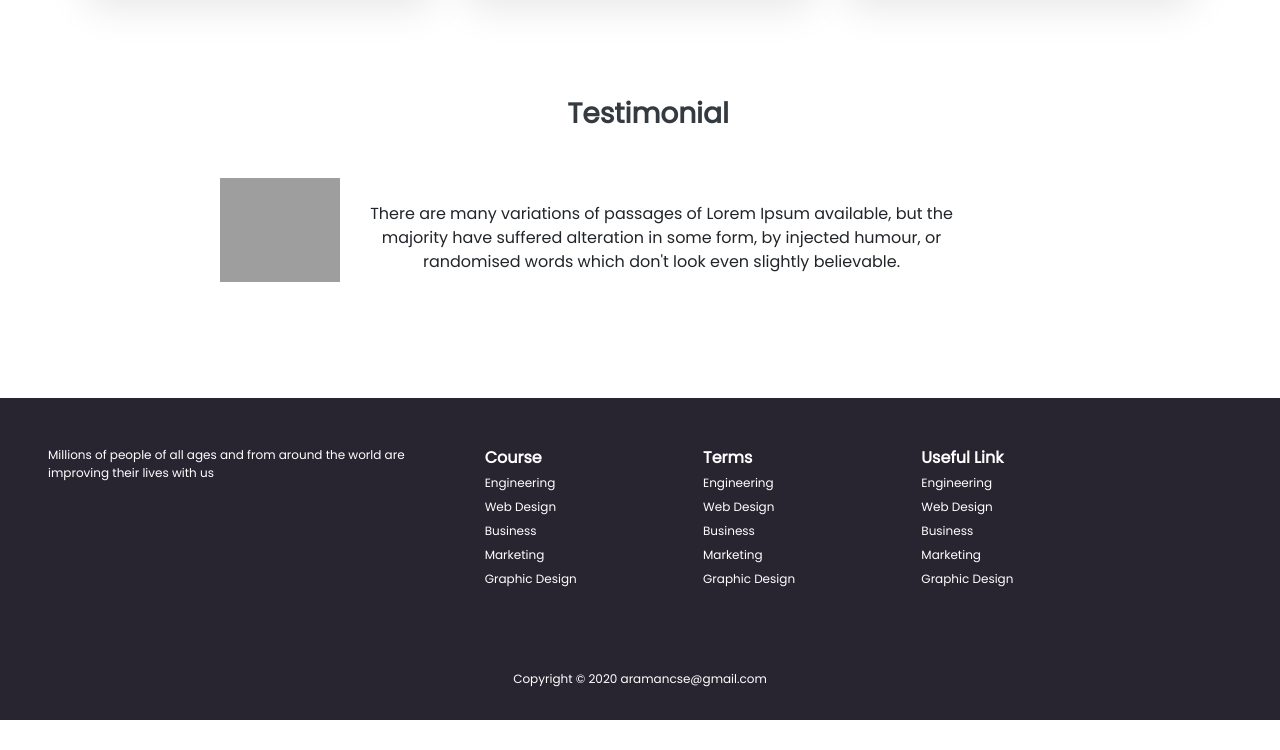
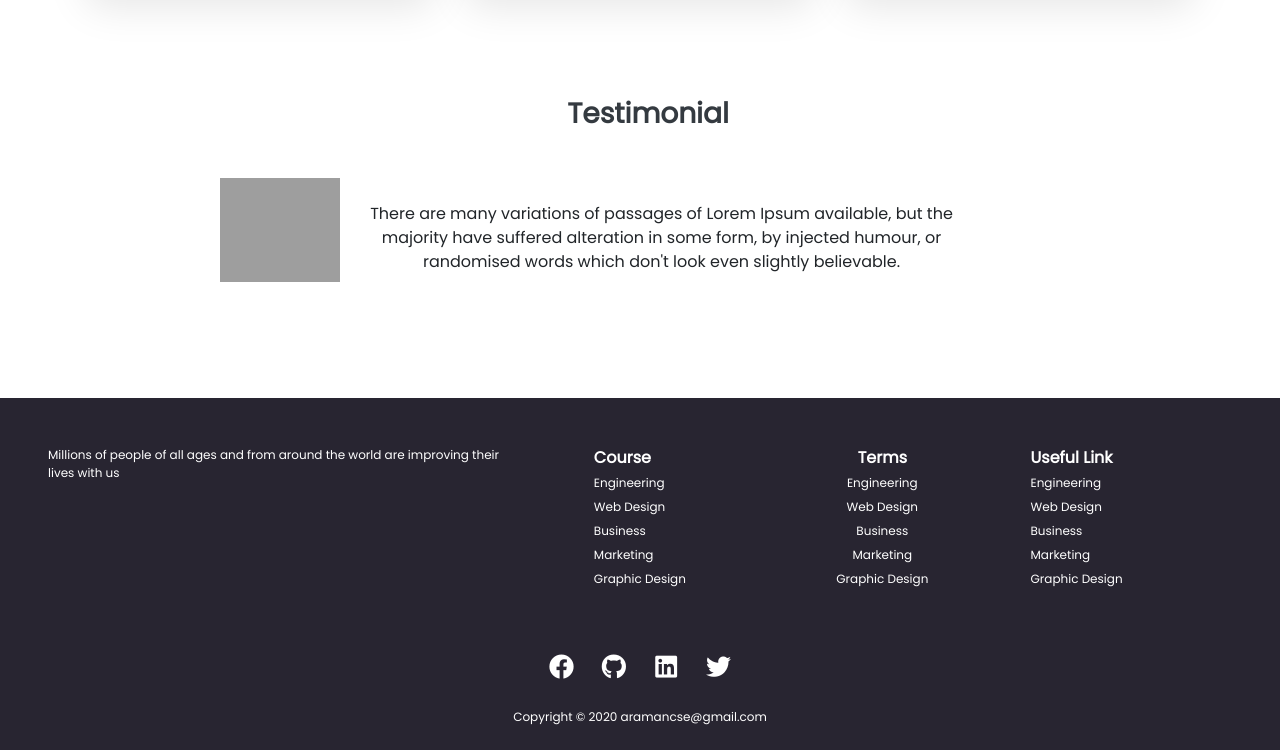
Before and after one commit to Araman99/E-School, a plain HTML site: page index.html in a window 1280 px wide. Shown: the part 1380-2130 px from the top of the page. Before the commit the page ends 2100 px from the top, so only its background shows below. Drawn offline with nearby package versions, Linux system fonts and the light colour scheme; grey boxes are pictures that could not be loaded.

Commit message:
fix some problem

```diff
--- a/css/style.css
+++ b/css/style.css
@@ -1,4 +1,4 @@
-/* body */
+/* body start*/
 *{
     margin: 0;
     padding: 0;
@@ -48,7 +48,7 @@ h1{
     border-radius: 33px;
 }
 
-/* header area start */
+/* header area end */
 
 /* main area start */
 
@@ -136,4 +136,32 @@ footer ul li a{
     color: #fff;
     font-size: 12px;
 }
-/* footer area end */
+
+
+ /* social-media link start  */
+
+.social i{
+    margin: 0 5px;
+    font-size: 25px;
+    width: 30px;
+    height: 30px;
+  }
+  .social i:hover{
+    color: #1B83BD;
+    font-size: 25px;
+    width: 30px;
+    height: 30px;
+  }
+
+ /* social-media link end */
+
+ /* footer area end */
+
+/* sidebar edit  */
+::-webkit-scrollbar{
+    width: 12px;
+}
+::-webkit-scrollbar-thumb{
+    background: linear-gradient(transparent,#25c066);
+    border-radius: 6px;
+}
--- a/index.html
+++ b/index.html
@@ -7,6 +7,7 @@
     <link rel="stylesheet" href="https://stackpath.bootstrapcdn.com/bootstrap/4.5.0/css/bootstrap.min.css" integrity="sha384-9aIt2nRpC12Uk9gS9baDl411NQApFmC26EwAOH8WgZl5MYYxFfc+NcPb1dKGj7Sk" crossorigin="anonymous">
     <link href="https://fonts.googleapis.com/css2?family=Poppins:wght@400&display=swap" rel="stylesheet">
     <link rel="stylesheet" href="css/style.css">
+    <link rel="stylesheet" href="https://cdnjs.cloudflare.com/ajax/libs/font-awesome/5.13.0/css/all.min.css">
     <link rel="shortcut icon" href="images/Photos/aman.jpg" type="image/jpg" sizes="16*16">
 </head>
 <body>
@@ -62,6 +63,7 @@
                 </div>
             </div>
         </div>
+
    </header>
 
      <!-- header area end  -->
@@ -70,7 +72,7 @@
 
     <main>
         <div class="container">
-            <div class="card-deck my-5 text-center row">
+            <div class="card-deck my-5 text-center">
                 <div class="card main-card">
                   <img src="images/ICON/book.png" class="img-fluid rounded mx-auto my-3 d-block w-25" alt="...">
                   <div class="card-body">
@@ -199,7 +201,7 @@
 
     <footer>
         <div class="row">
-                <div class="col-4 my-5 "><p class="ml-5">
+                <div class="col-5 my-5 "><p class="ml-5">
                     Millions of people of all ages and from around the world are improving their lives with us
                 </p></div>
                 <div class="col-2 my-5">
@@ -212,7 +214,7 @@
                         <li><a href="#" class="text-decoration-none">Graphic Design</a></li>
                     </ul>
                 </div>
-                <div class="col-2 my-5">
+                <div class="col-2 my-5 text-center">
                     <ul class="list-unstyled ml-5">
                         <li class="font-weight-bold">Terms</li>
                         <li><a href="#" class="text-decoration-none">Engineering</a></li>
@@ -222,7 +224,7 @@
                         <li><a href="#" class="text-decoration-none">Graphic Design</a></li>
                     </ul>
                 </div>
-                <div class="col-2 my-5">
+                <div class="col-3 my-5">
                     <ul class="list-unstyled ml-5">
                         <li class="font-weight-bold">Useful Link</li>
                         <li><a href="#" class="text-decoration-none">Engineering</a></li>
@@ -233,7 +235,17 @@
                     </ul>
                 </div>
         </div>
-        <p class="text-center py-3">Copyright © 2020 aramancse@gmail.com</p>
+               <!-- social buttons start-->
+                <div class="social">
+                    <ul class="list-unstyled text-center">
+                        <li class="list-inline-item "><a href="https://www.facebook.com/profile.php?id=100008415795193" target="_blank"><i class="fab fa-facebook"></i></a></li>
+                        <li class="list-inline-item"><a href="https://github.com/Araman99" target="_blank"><i class="fab fa-github"></i></a></li>
+                        <li class="list-inline-item" ><a href="https://www.linkedin.com/in/amanur-rahman-67903a177/" target="_blank"><i class="fab fa-linkedin"></i></a></li>
+                        <li class="list-inline-item"><a href="https://twitter.com/AmanurR41797219" target="_blank"><i class="fab fa-twitter"></i></a></li>
+                    </ul>
+                </div>
+                <!--social buttons end -->
+        <p class="text-center py-2">Copyright © 2020 aramancse@gmail.com</p>
     </footer>
     <!-- footer area end  -->
 
```
